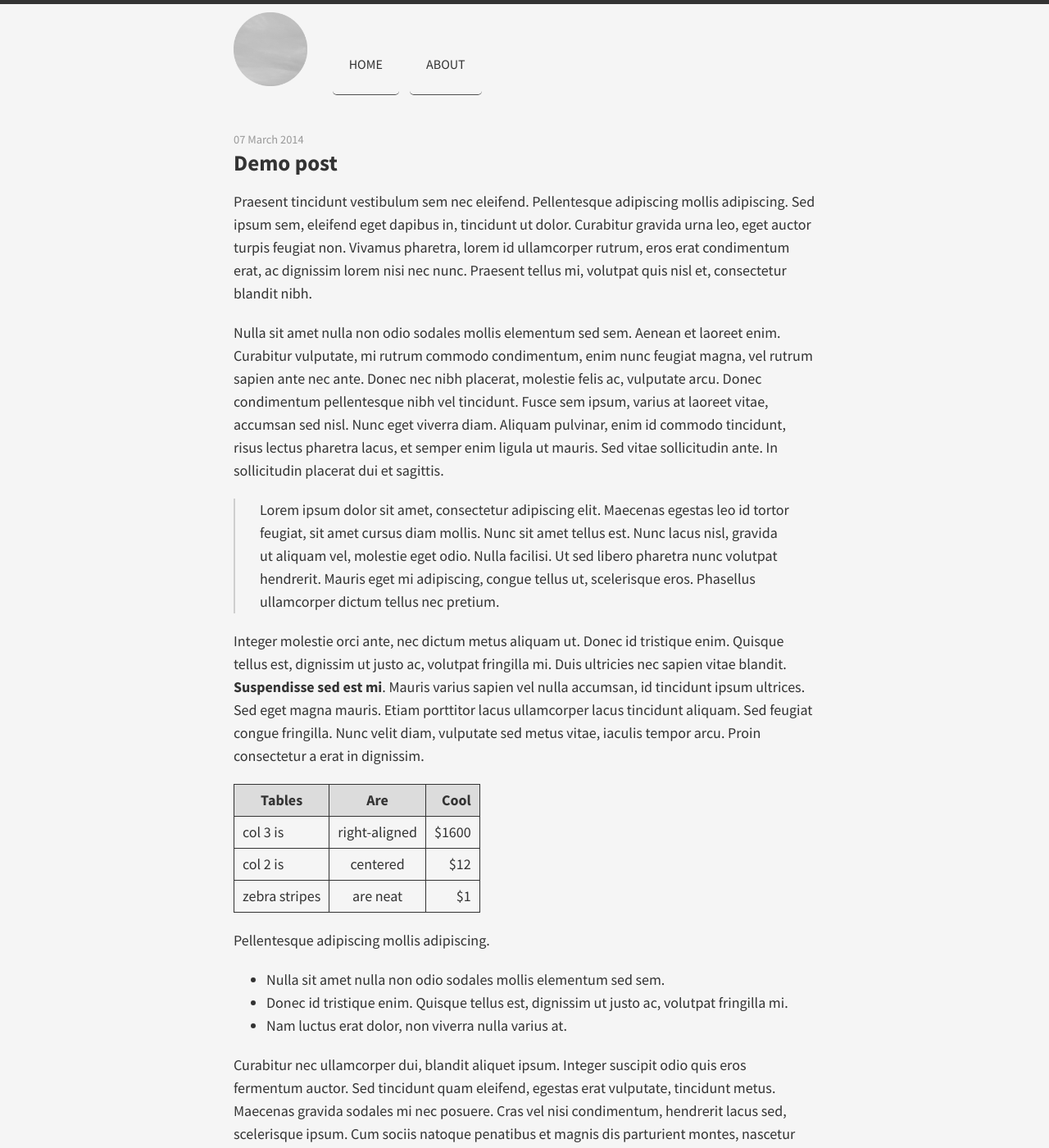
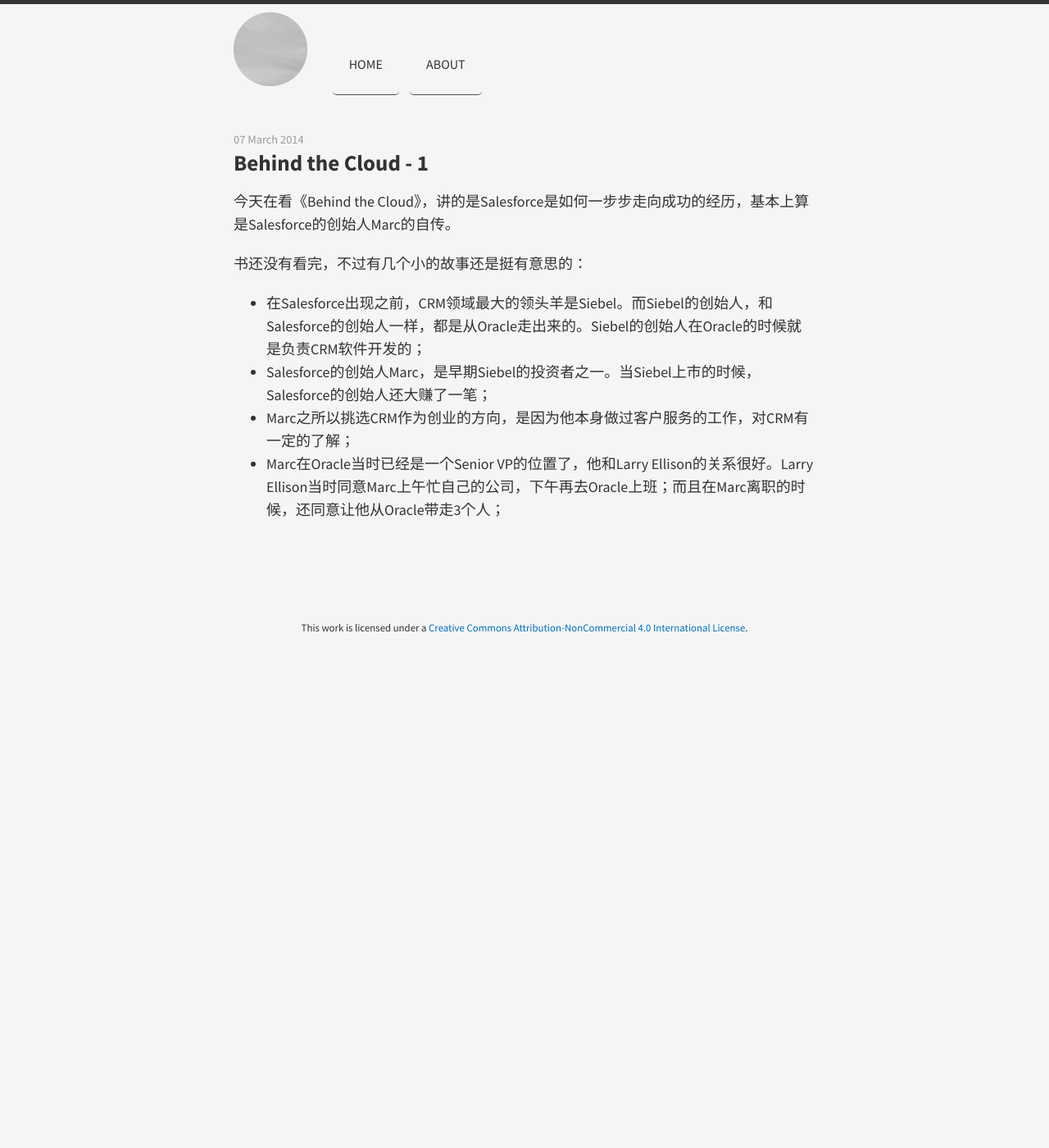
Before and after one commit to zhaoshengjun/zhaoshengjun.github.com, a Jekyll site: the page built from _posts/2014-03-07-demo-post.md, in a window 1280 px wide and 1400 px high. Shown: the whole window at 82% size. Built offline with Jekyll 4.4.1, drawn with Linux system fonts in a browser that asks for light colours; nearby versions of some CDN libraries; Markdown is read by kramdown in place of the engine named in the settings; some of the changed text lies outside the part shown.

Commit message:
create a new post

```diff
--- a/_posts/2014-03-07-demo-post.md
+++ b/_posts/2014-03-07-demo-post.md
@@ -1,62 +1,11 @@
 ---
 layout: post
-title: Demo post
+title: Behind the Cloud - 1
 ---
+今天在看《Behind the Cloud》，讲的是Salesforce是如何一步步走向成功的经历，基本上算是Salesforce的创始人Marc的自传。
 
-Praesent tincidunt vestibulum sem nec eleifend. Pellentesque adipiscing mollis adipiscing. Sed ipsum sem, eleifend eget dapibus in, tincidunt ut dolor. Curabitur gravida urna leo, eget auctor turpis feugiat non. Vivamus pharetra, lorem id ullamcorper rutrum, eros erat condimentum erat, ac dignissim lorem nisi nec nunc. Praesent tellus mi, volutpat quis nisl et, consectetur blandit nibh.
-
-Nulla sit amet nulla non odio sodales mollis elementum sed sem. Aenean et laoreet enim. Curabitur vulputate, mi rutrum commodo condimentum, enim nunc feugiat magna, vel rutrum sapien ante nec ante. Donec nec nibh placerat, molestie felis ac, vulputate arcu. Donec condimentum pellentesque nibh vel tincidunt. Fusce sem ipsum, varius at laoreet vitae, accumsan sed nisl. Nunc eget viverra diam. Aliquam pulvinar, enim id commodo tincidunt, risus lectus pharetra lacus, et semper enim ligula ut mauris. Sed vitae sollicitudin ante. In sollicitudin placerat dui et sagittis.
-
-> Lorem ipsum dolor sit amet, consectetur adipiscing elit. Maecenas egestas leo id tortor feugiat, sit amet cursus diam mollis. Nunc sit amet tellus est. Nunc lacus nisl, gravida ut aliquam vel, molestie eget odio. Nulla facilisi. Ut sed libero pharetra nunc volutpat hendrerit. Mauris eget mi adipiscing, congue tellus ut, scelerisque eros. Phasellus ullamcorper dictum tellus nec pretium.
-
-Integer molestie orci ante, nec dictum metus aliquam ut. Donec id tristique enim. Quisque tellus est, dignissim ut justo ac, volutpat fringilla mi. Duis ultricies nec sapien vitae blandit. <strong>Suspendisse sed est mi</strong>. Mauris varius sapien vel nulla accumsan, id tincidunt ipsum ultrices. Sed eget magna mauris. Etiam porttitor lacus ullamcorper lacus tincidunt aliquam. Sed feugiat congue fringilla. Nunc velit diam, vulputate sed metus vitae, iaculis tempor arcu. Proin consectetur a erat in dignissim.
-
-| Tables        | Are           | Cool  |
-| ------------- |:-------------:| -----:|
-| col 3 is      | right-aligned | $1600 |
-| col 2 is      | centered      |   $12 |
-| zebra stripes | are neat      |    $1 |
-
-Pellentesque adipiscing mollis adipiscing.
-
-- Nulla sit amet nulla non odio sodales mollis elementum sed sem.
-- Donec id tristique enim. Quisque tellus est, dignissim ut justo ac, volutpat fringilla mi.
-- Nam luctus erat dolor, non viverra nulla varius at.
-
-Curabitur nec ullamcorper dui, blandit aliquet ipsum. Integer suscipit odio quis eros fermentum auctor. Sed tincidunt quam eleifend, egestas erat vulputate, tincidunt metus. Maecenas gravida sodales mi nec posuere. Cras vel nisi condimentum, hendrerit lacus sed, scelerisque ipsum. Cum sociis natoque penatibus et magnis dis parturient montes, nascetur ridiculus mus. Nunc convallis vestibulum erat, quis porta tellus. <em>In lorem erat, sollicitudin varius posuere id, molestie ac eros</em>. Fusce luctus tellus vitae vulputate venenatis. Sed scelerisque bibendum interdum. Sed pretium commodo ultrices. Fusce luctus quam id porttitor vulputate. Integer ornare consectetur diam eget rutrum. Etiam eget sapien metus.
-
-<dl>
-  <dt>Ornare</dt>
-  <dd>Cras vel nisi condimentum, hendrerit lacus sed, scelerisque ipsum.</dd>
-  <dt>Convallis</dt>
-  <dd>In lorem erat, sollicitudin varius posuere id, molestie ac eros</dd>
-</dl>
-
-Proin at libero id lorem fermentum elementum quis eget est.
-
-1. Nam bibendum turpis massa, at accumsan justo fermentum ac.
-2. Nulla non nulla ut ante condimentum mattis vel at lectus.
-3. Etiam eget tortor tincidunt, iaculis ligula a, tristique massa. Fusce sed congue lorem, interdum sodales nisl.
-
-Etiam consequat euismod ornare. Pellentesque habitant morbi tristique senectus et netus et malesuada fames ac turpis egestas. Nulla pellentesque ipsum vulputate, pellentesque nisl vitae, lacinia sem. Praesent auctor felis et odio ultrices, nec tempor elit lobortis. Etiam ornare massa non risus luctus, id iaculis lacus egestas. Pellentesque massa dolor, mattis id lobortis eget, tristique vitae est.
-
----
-
-Nam vulputate leo vitae libero vehicula, id tincidunt velit malesuada. In vel ornare nisi, id semper turpis. Vivamus erat elit, venenatis quis dui at, convallis suscipit sapien. Nunc in nisi scelerisque, aliquam mauris porttitor, facilisis ligula. Vestibulum cursus erat ac turpis bibendum, id pulvinar dolor dapibus. Proin vitae justo et velit imperdiet ultrices id id odio. Cras adipiscing ante vel mauris lobortis rutrum. Aenean eu felis est. In lacinia porttitor risus non sagittis.
-
-<div class="highlight"><pre><span class="k">class</span> <span class="nc">Greeter</span>
-  <span class="k">def</span> <span class="nf">initialize</span><span class="p">(</span><span class="n">message</span><span class="p">)</span>
-    <span class="vi">@message</span> <span class="o">=</span> <span class="n">message</span>
-  <span class="k">end</span>
-
-  <span class="k">def</span> <span class="nf">greet</span>
-    <span class="nb">puts</span> <span class="n">message</span>
-  <span class="k">end</span>
-<span class="k">end</span>
-
-<span class="n">john</span> <span class="o">=</span> <span class="no">Greeter</span><span class="o">.</span><span class="n">new</span> <span class="s1">&#39;Hello, World&#39;</span>
-
-<span class="n">john</span><span class="o">.</span><span class="n">greet</span>
-</pre></div>
-
-Sed imperdiet interdum ultrices. Phasellus iaculis porttitor lorem nec scelerisque. Suspendisse eros urna, adipiscing vel luctus at, feugiat sit amet arcu. Aliquam porttitor ut urna pellentesque sagittis. Donec pellentesque venenatis diam sit amet cursus. Etiam luctus, metus quis gravida fermentum, tortor arcu consequat metus, eget viverra augue risus ac dui. Fusce faucibus scelerisque quam eu sagittis. Sed sit amet sapien non augue lobortis adipiscing. Sed sagittis at lectus eu tempus. Nulla non nulla ut ante condimentum mattis vel at lectus. Nulla ultricies dui et urna semper ultrices. Sed neque ante, dictum in dignissim luctus, facilisis ornare odio. Aenean tempor ultrices magna non pharetra. Curabitur vulputate nec est aliquet suscipit. Etiam ipsum sapien, dictum quis tristique vel, pretium at elit.
+书还没有看完，不过有几个小的故事还是挺有意思的：
+* 在Salesforce出现之前，CRM领域最大的领头羊是Siebel。而Siebel的创始人，和Salesforce的创始人一样，都是从Oracle走出来的。Siebel的创始人在Oracle的时候就是负责CRM软件开发的；
+* Salesforce的创始人Marc，是早期Siebel的投资者之一。当Siebel上市的时候，Salesforce的创始人还大赚了一笔；
+* Marc之所以挑选CRM作为创业的方向，是因为他本身做过客户服务的工作，对CRM有一定的了解；
+* Marc在Oracle当时已经是一个Senior VP的位置了，他和Larry Ellison的关系很好。Larry Ellison当时同意Marc上午忙自己的公司，下午再去Oracle上班；而且在Marc离职的时候，还同意让他从Oracle带走3个人；
```
